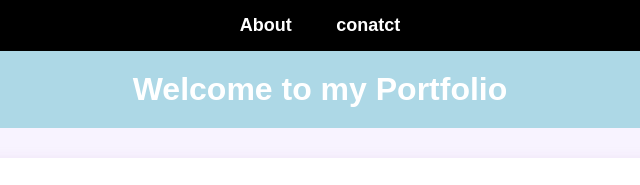
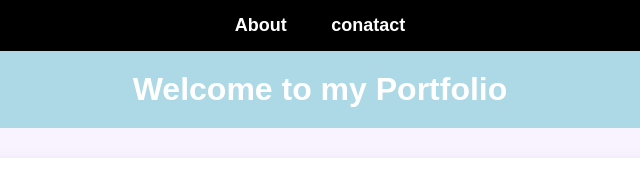
Before and after one commit to ashieyphcom-alt/Shappire-Martin, a plain HTML site: page index.html in a window 1280 px wide. Shown: the top 185 px of the page, 320-960 px from the left. Drawn offline with Linux system fonts and the light colour scheme.

Commit message:
Update index.html

```diff
--- a/index.html
+++ b/index.html
@@ -109,7 +109,7 @@
 
 <nav>
      <a href="about 1.html">About</a>
-	 <a href="contact.html">conatct</a>
+	 <a href="contact.html">conatact</a>
 
 </nav>
 
```
